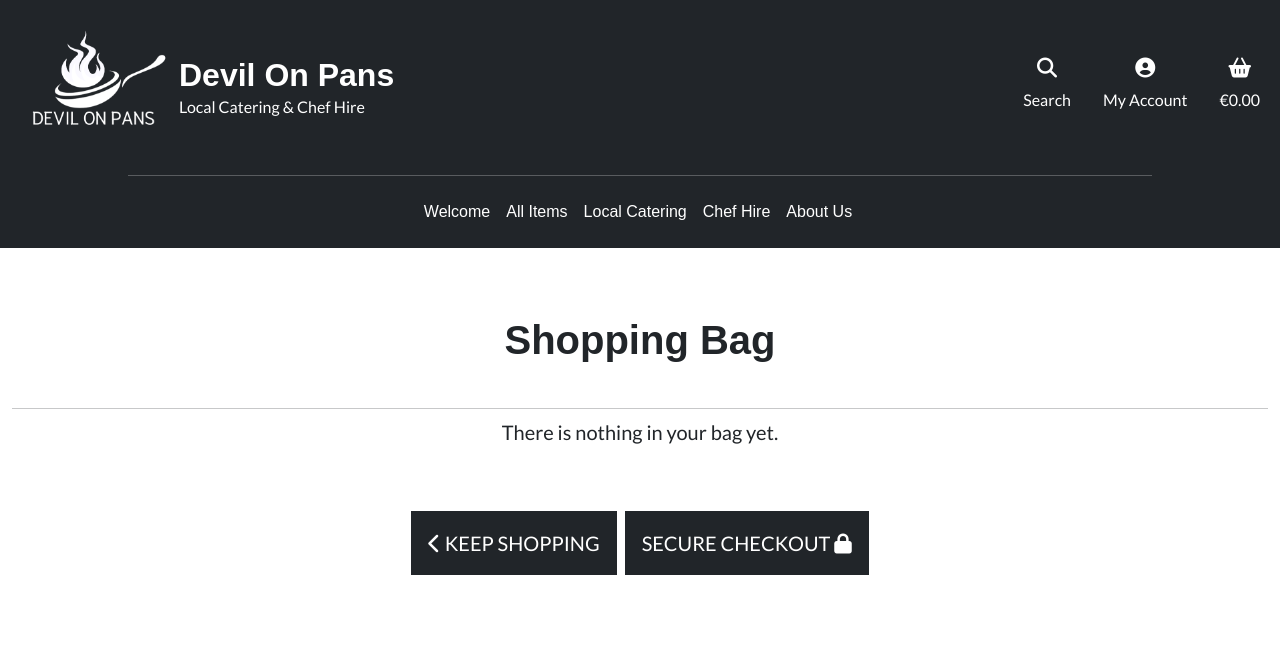
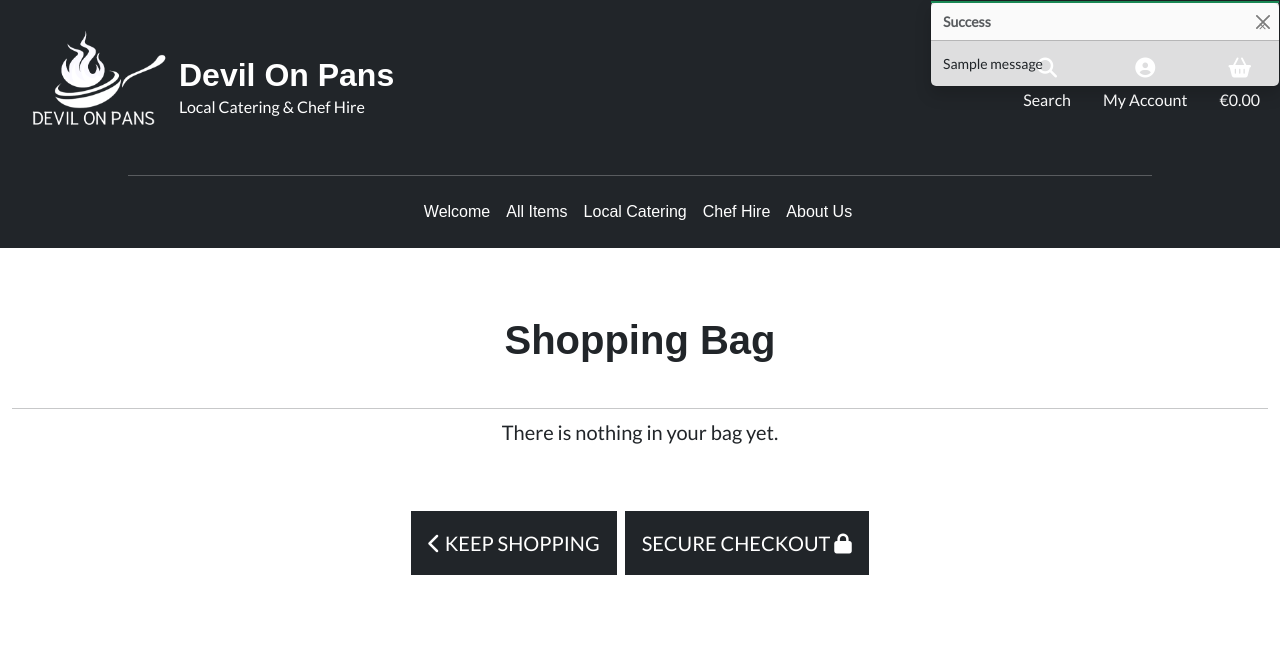
Before and after one commit to noemichis/devil-on-pans, a Django app: page /bag/ in a window 1280 px wide. Shown: the top 654 px of the page. Run offline with Django 3.2, Linux system fonts and the light colour scheme; tables that the repository leaves empty hold one stand-in row (values such as "Sample post"); one stand-in notice (Sample message) is shown; some libraries are stand-ins or nearby versions; some web fonts are replaced.

Commit message:
Added basic messages+toast functionality

```diff
--- a/bag/views.py
+++ b/bag/views.py
@@ -1,4 +1,5 @@
 from django.shortcuts import render, redirect, reverse, HttpResponse
+from django.contrib import messages
 from catering.models import Item
 
 
@@ -13,6 +14,7 @@ def view_bag(request):
 def add_to_bag(request, item_id):
     """ Add a quantity of the specified item to the shopping bag """
 
+    item = Item.objects.get(pk=item_id)
     quantity = int(request.POST.get('quantity'))
     redirect_url = request.POST.get('redirect_url')
     bag = request.session.get('bag', {})
@@ -21,22 +23,26 @@ def add_to_bag(request, item_id):
         bag[item_id] += quantity
     else:
         bag[item_id] = quantity
+        messages.success(request, f'Added { item.name } to  bag')
 
     request.session['bag'] = bag
-    print(request.session['bag'])
+
     return redirect(redirect_url)
 
 
 def adjust_bag(request, item_id):
     """Adjust the quantity of the item in the bag"""
 
+    item = Item.objects.get(pk=item_id)
     quantity = int(request.POST.get('quantity'))
     bag = request.session.get('bag', {})
 
     if quantity > 0:
         bag[item_id] = quantity
+        messages.success(request, f'Updated {item.name} in bag')
     else:
         bag.pop(item_id)
+        messages.success(request, f'Removed {item.name} from bag')
 
     request.session['bag'] = bag
     return redirect(reverse('view_bag'))
@@ -45,9 +51,11 @@ def adjust_bag(request, item_id):
 def remove_from_bag(request, item_id):
     """Remove the item from the shopping bag"""
 
+    item = Item.objects.get(pk=item_id)
     bag = request.session.get('bag', {})
 
     bag.pop(item_id)
+    messages.success(request, f'Removed {item.name} from bag')
 
     request.session['bag'] = bag
     return HttpResponse(status=200)
--- a/devil_on_pans/settings.py
+++ b/devil_on_pans/settings.py
@@ -85,6 +85,8 @@ TEMPLATES = [
         },
     },
 ]
+
+MESSAGE_STORAGE = 'django.contrib.messages.storage.session.SessionStorage'
 
 AUTHENTICATION_BACKENDS = [
     # Needed to login by username in Django admin, regardless of `allauth`
--- a/static/css/base.css
+++ b/static/css/base.css
@@ -98,6 +98,21 @@ input[name="quantity"] {
   letter-spacing: 0px !important;
 }
 
+.message-container {
+  position: fixed;
+  top: 0px;
+  right: 0px;
+  z-index: 99999999999;
+}
+
+.custom-toast {
+  overflow: visible;
+}
+
+.toast-capper {
+  height: 2px;
+}
+
 /*  Media Queries */
 
 /* Navbar logo required size increase on 400px up screens  */
--- a/templates/base.html
+++ b/templates/base.html
@@ -126,7 +126,21 @@
   </header>
 
   {% if messages %}
-  <div class="message-container"></div>
+  <div class="message-container">
+    {% for message in messages %}
+    {% with message.level as level %}
+    {% if level == 40 %}
+    {% include 'includes/toasts/toast_error.html' %}
+    {% elif level == 30 %}
+    {% include 'includes/toasts/toast_warning.html' %}
+    {% elif level == 25 %}
+    {% include 'includes/toasts/toast_success.html' %}
+    {% else %}
+    {% include 'includes/toasts/toast_info.html' %}
+    {% endif %}
+    {% endwith %}
+    {% endfor %}
+  </div>
   {% endif %}
 
   {% block page_header %}
@@ -140,6 +154,11 @@
   {% include 'includes/footer.html' %}
 
   {% block postload_js %}
+  <script type="text/javascript">
+    $().ready(function () {
+      $('.toast').toast('show');
+    });
+  </script>
   {% endblock %}
 </body>
 
--- /dev/null
+++ b/templates/includes/toasts/toast_success.html
@@ -0,0 +1,13 @@
+<div class="toast" role="alert" aria-live="assertive" aria-atomic="true" data-bs-autohide="false">
+  <div class="arrow-up arrow-success"></div>
+  <div class="w-100 toast-capper bg-success"></div>
+  <div class="toast-header">
+    <strong class="me-auto">Success</strong>
+    <button type="button" class="btn-close" data-bs-dismiss="toast" aria-label="Close">
+      <span aria-hidden="true">&times;</span>
+    </button>
+  </div>
+  <div class="toast-body">
+    {{ message }}
+  </div>
+</div>
```
Also changed, not shown: templates/includes/toasts/toast_error.html (added, +13 -0 lines), templates/includes/toasts/toast_info.html (added, +13 -0 lines), templates/includes/toasts/toast_warning.html (added, +14 -0 lines).
